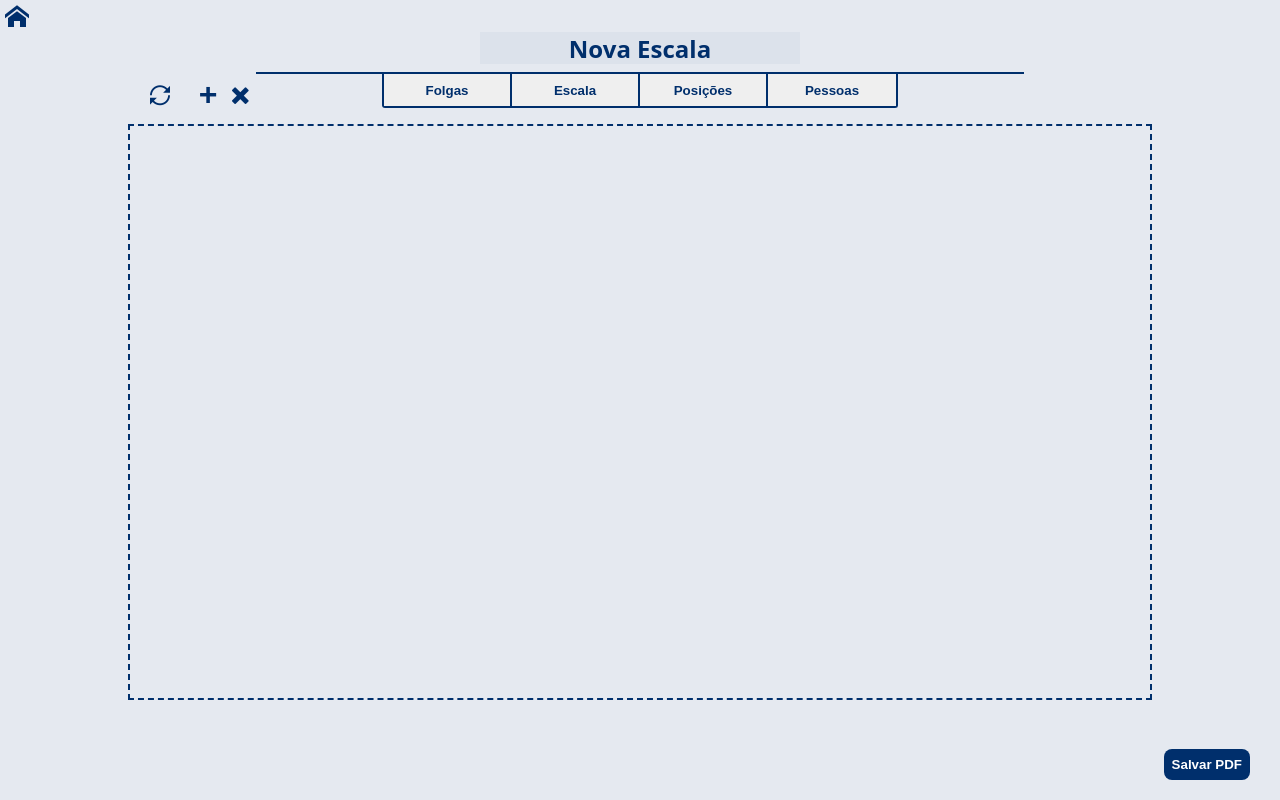
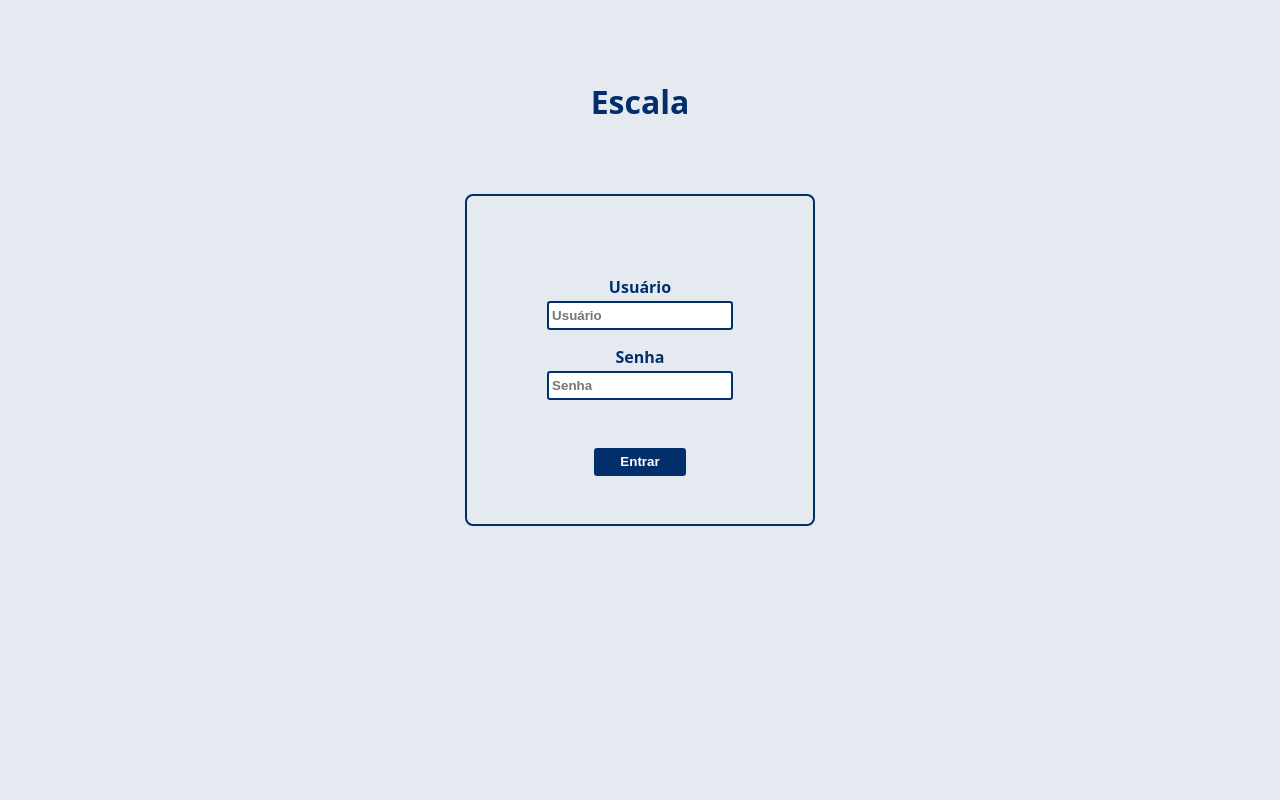
Before and after one commit to JoaoDias12/Escala-PNAE-2.0, a plain HTML site: page index.html in a window 1280 px wide. Drawn offline with nearby package versions, Linux system fonts and the light colour scheme; no server answers; files whose address does not match are found by name.

Commit message:
Update index.html

```diff
--- a/index.html
+++ b/index.html
@@ -16,7 +16,7 @@
     <title>Escala</title>
   </head>
   <body>
-    <div id="login" class="login hidden">
+    <div id="login" class="login hidde">
       <h1>Escala</h1>
 
       <form id="LoginForm">
@@ -57,7 +57,7 @@
       <button class="btnCreateEscalas" id="btnCreateEscalas">+</button>
     </div>
 
-    <div class="EscalaShow hidde" id="EscalaShow">
+    <div class="EscalaShow hidden" id="EscalaShow">
       <h1 id="nameEscala">Nova Escala</h1>
       <div class="line"></div>
       <button id="btnHome"><i class="icon-home"></i></button>
```
